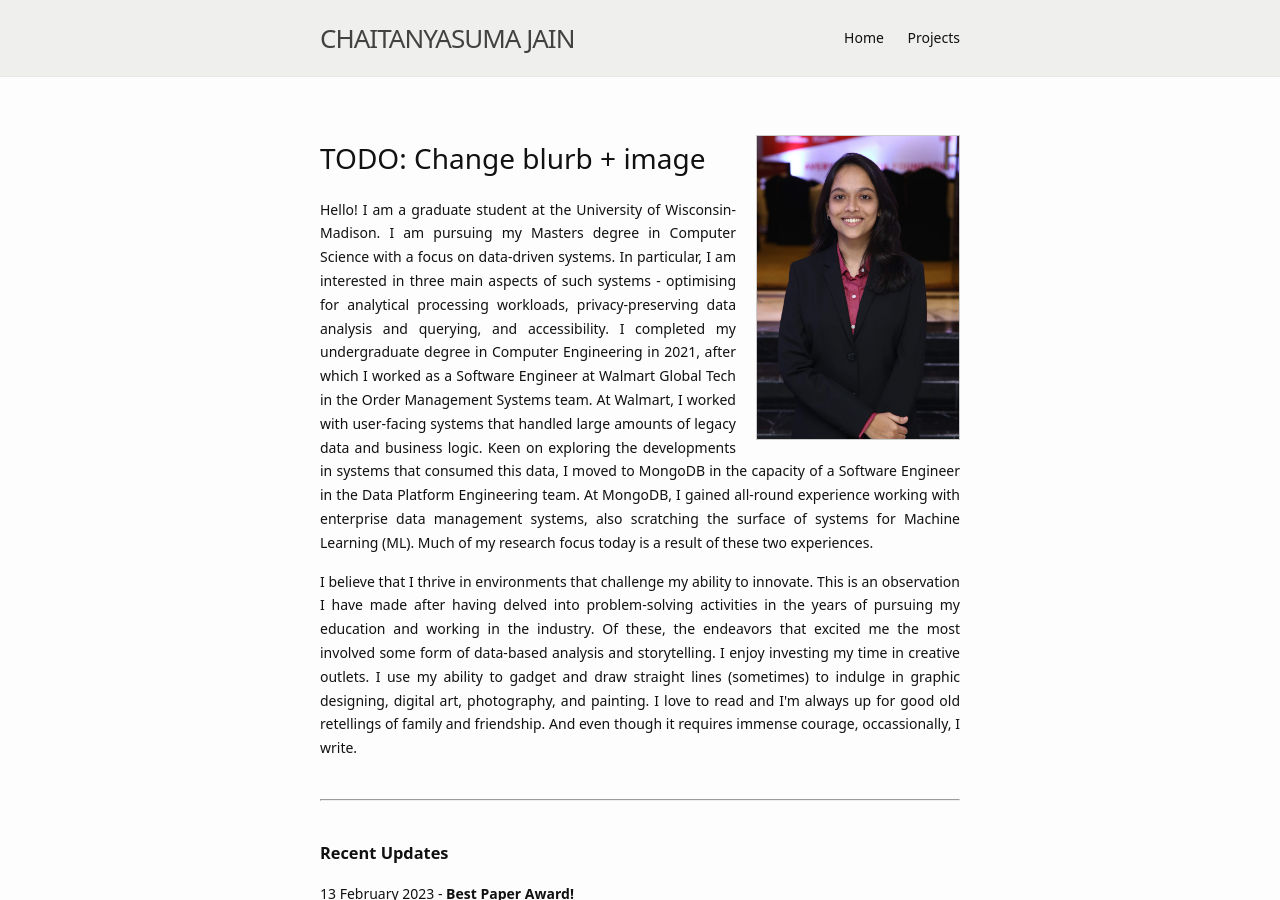
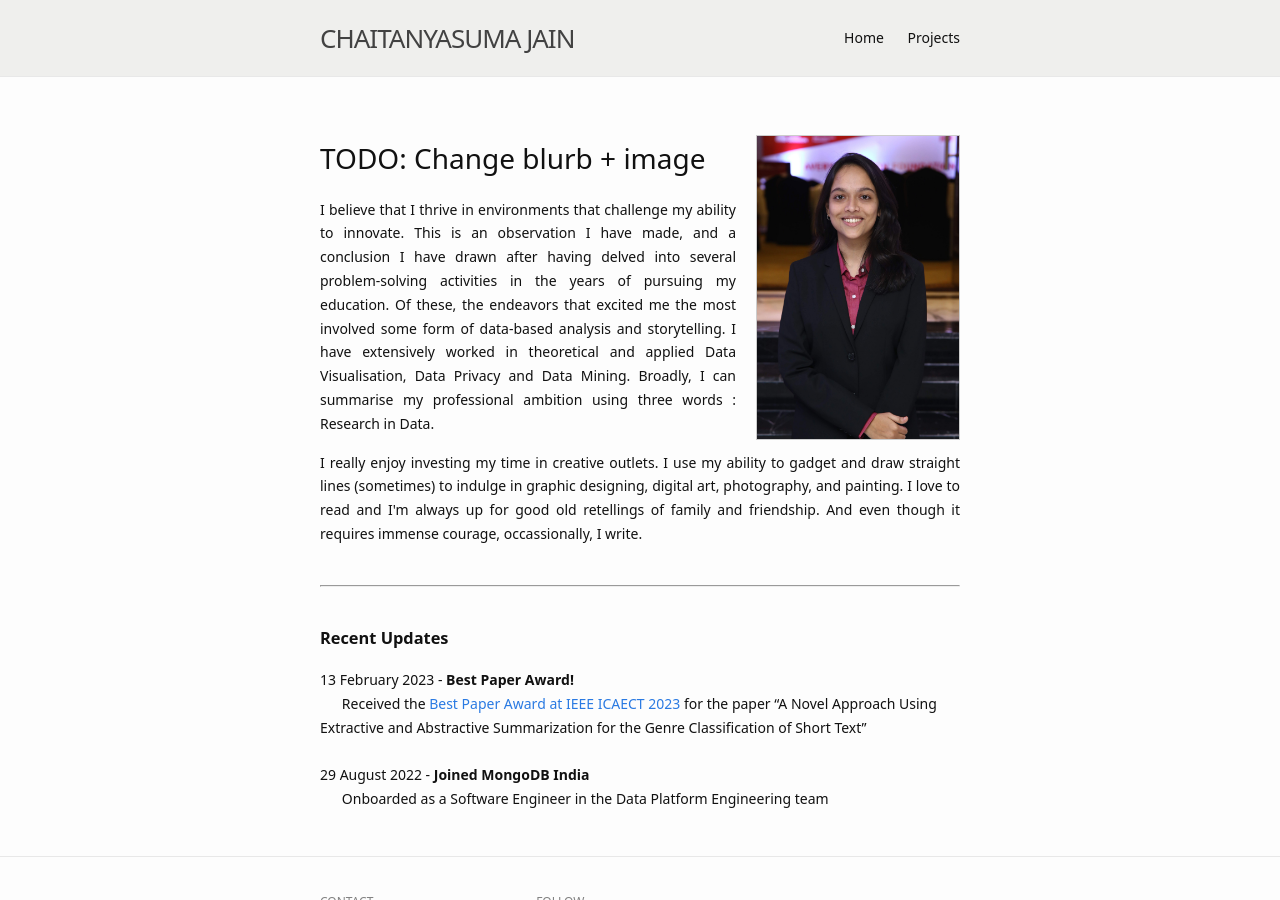
Before and after one commit to Chaitanyasuma/Chaitanyasuma.github.io, a Jekyll site: the page built from index.md, in a window 1280 px wide and 900 px high. Built offline with Jekyll 4.4.1, drawn with Linux system fonts in a browser that asks for light colours.

Commit message:
Revert "modified"
This reverts commit be128e4efd13edf87cbc828bcbccbae41e54391d.

```diff
--- a/_sass/_publications.scss
+++ b/_sass/_publications.scss
@@ -1,17 +1,12 @@
-.publications-item {
+.projects-item {
   clear: both;
   overflow: hidden;
   padding-bottom: 3em;
 }
 
-.title {
-  font-size: 40px;
-  letter-spacing: -1px;
-  line-height: 1.2;
-
-  font-family: $base-font-family;
-
-  @include media-query($on-mobile) {
-    font-size: 34px;
-  }
+.projects-bubble {
+  float: left;
+  padding-right: 20px;
+  width: 100px;
+  height: 100px;
 }
--- a/index.md
+++ b/index.md
@@ -7,16 +7,12 @@ profile_picture:
 # TODO: Change blurb + image
 <p>
 <div align="justify">
-  Hello! I am a graduate student at the University of Wisconsin-Madison. I am pursuing my Masters degree in Computer Science with a focus on data-driven systems. In particular, I am interested in three main aspects of such systems - optimising for analytical processing workloads, privacy-preserving data analysis and querying, and accessibility.
-
-  I completed my undergraduate degree in Computer Engineering in 2021, after which I worked as a Software Engineer at Walmart Global Tech in the Order Management Systems team. At Walmart, I worked with user-facing systems that handled large amounts of legacy data and business logic. Keen on exploring the developments in systems that consumed this data, I moved to MongoDB in the capacity of a Software Engineer in the Data Platform Engineering team. At MongoDB, I gained all-round experience working with enterprise data management systems, also scratching the surface of systems for Machine Learning (ML). Much of my research focus today is a result of these two experiences.
-
+  I believe that I thrive in environments that challenge my ability to innovate. This is an observation I have made, and a conclusion I have drawn after having delved into several problem-solving activities in the years of pursuing my education. Of these, the endeavors that excited me the most involved some form of data-based analysis and storytelling. I have extensively worked in theoretical and applied Data Visualisation, Data Privacy and Data Mining.
+  Broadly, I can summarise my professional ambition using three words : Research in Data.
 </div>
 </p>
 <div align="justify">
-  I believe that I thrive in environments that challenge my ability to innovate. This is an observation I have made after having delved into problem-solving activities in the years of pursuing my education and working in the industry. Of these, the endeavors that excited me the most involved some form of data-based analysis and storytelling.
-
-  I enjoy investing my time in creative outlets. I use my ability to gadget and draw straight lines (sometimes) to indulge in graphic designing, digital art, photography, and painting. I love to read and I'm always up for good old retellings of family and friendship. And even though it requires immense courage, occassionally, I write.
+  I really enjoy investing my time in creative outlets. I use my ability to gadget and draw straight lines (sometimes) to indulge in graphic designing, digital art, photography, and painting. I love to read and I'm always up for good old retellings of family and friendship. And even though it requires immense courage, occassionally, I write.
 </div>
 <br>
 
```
Also changed, not shown: _layouts/publications.html (+1 -15 lines), publications.md (added, +16 -0 lines), _sass/_pursuits.scss (added).
